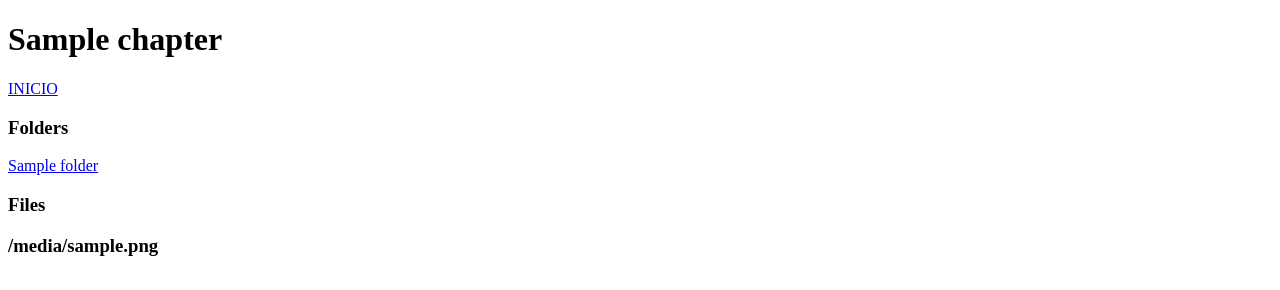
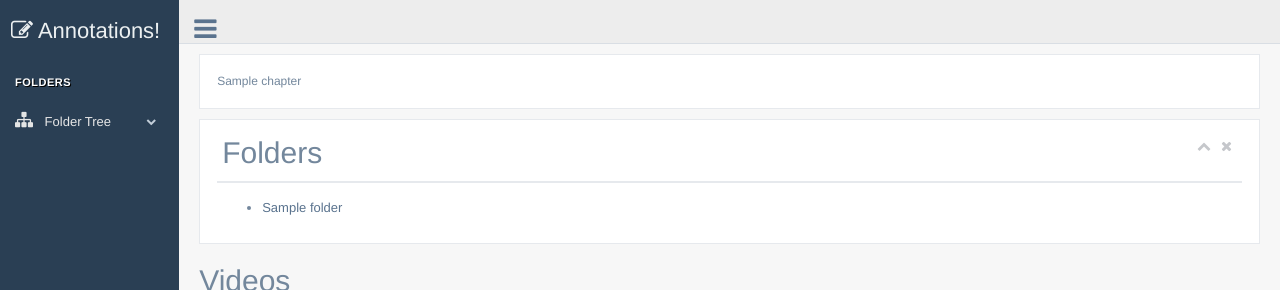
Before and after one commit to GabrielRocha/courses_annotations, a Flask app: template course_annotation/templates/chapter.html in a window 1280 px wide. Shown: the top 290 px of the page. Run offline with Flask 2, Linux system fonts and the light colour scheme; the template is opened without the code that fills it: most values are stand-ins (such as "Sample title", 1, 10 or a date in 2020); parts of the project's set-up code (start-up, migrations or seed data) failed here and were passed over; some libraries are stand-ins or nearby versions.

Commit message:
use gentelella bootstrap template

```diff
--- a/course_annotation/static/css/custom.css
+++ b/course_annotation/static/css/custom.css
@@ -50,8 +50,11 @@ html , body{
     font-size: 27px;
     margin: 13px 0 0 3px
 }
-.content_videos{
-    height: 92vh;
+.mce-tinymce{
+    width: 100% !important;
+}
+.left_col.scroll-view{
+    width: 100%;
 }
 .site_title img {
     max-height: 66px;
@@ -128,6 +131,9 @@ html , body{
 .profile_pic {
     width: 35%;
     float: left
+}
+.video-title{
+    font-size: 150%;
 }
 .img-circle.profile_img {
     width: 70%;
@@ -755,7 +761,6 @@ a:focus {
 }
 .panel_toolbox {
     float: right;
-    min-width: 70px
 }
 .panel_toolbox>li {
     float: left;
@@ -1489,7 +1494,7 @@ span.right {
 }
 @media (min-width: 992px) {
     footer {
-        margin-left: 14%;
+        /*margin-left: 14%;*/
     }
 }
 @media (min-width: 992px) {
--- a/course_annotation/templates/base_site.html
+++ b/course_annotation/templates/base_site.html
@@ -5,19 +5,21 @@
         {% block meta %}
             <meta http-equiv="Content-Type" content="text/html; charset=UTF-8">
             <!-- Meta, title, CSS, favicons, etc. -->
-        <link rel="shortcut icon" href="#" />
+            <link rel="shortcut icon" href="#"/>
             <meta charset="utf-8">
             <meta http-equiv="X-UA-Compatible" content="IE=edge">
             <meta name="viewport" content="width=device-width, initial-scale=1">
         {% endblock meta %}
 
-      <title>Gentelella Alela! | {% block title %}{% endblock %}</title>
+        <title>Annotations | {% block title %}{% endblock %}</title>
 
         {% block stylesheets %}
             <!-- Bootstrap -->
-        <link href="{{ url_for('static', filename='vendors/bootstrap/dist/css/bootstrap.min.css') }}" rel="stylesheet">
+            <link href="{{ url_for('static', filename='vendors/bootstrap/dist/css/bootstrap.min.css') }}"
+                  rel="stylesheet">
             <!-- Font Awesome -->
-        <link href="{{ url_for('static', filename='vendors/font-awesome/css/font-awesome.min.css') }}" rel="stylesheet">
+            <link href="{{ url_for('static', filename='vendors/font-awesome/css/font-awesome.min.css') }}"
+                  rel="stylesheet">
         {% endblock stylesheets %}
         <!-- Custom Theme Style -->
         <link href="{{ url_for('static', filename='css/custom.css') }}" rel="stylesheet">
@@ -31,7 +33,7 @@
 
             {% block sidebar %}
                 <div class="menu_fixed col-md-3 left_col {% block sidebar_class %} {% endblock sidebar_class %}">
-              {% include "site_template/sidebar.html" %}
+                    {% include "sidebar.html" %}
                 </div>
             {% endblock sidebar %}
 
@@ -52,24 +54,21 @@
                 <!-- {{ content }} -->
             {% endblock content %}
 
+        </div>
+    </div>
     {% block footer %}
         <footer>
-              {% include "site_template/footer.html" %}
+            {% include "footer.html" %}
         </footer>
     {% endblock footer %}
-        </div>
-      </div>
 
+    <script src="{{ url_for('static', filename='vendors/jquery/dist/jquery.min.js') }}"></script>
+    <script src="{{ url_for('static', filename='vendors/bootstrap/dist/js/bootstrap.min.js') }}"></script>
+    <script src="{{ url_for('static', filename='vendors/fastclick/lib/fastclick.js') }}"></script>
+    <script src="{{ url_for('static', filename='js/custom.js') }}"></script>
     {% block javascripts %}
-        <!-- jQuery -->
-        <script src="{{ url_for('static', filename='vendors/jquery/dist/jquery.min.js') }}"></script>
-        <!-- Bootstrap -->
-        <script src="{{ url_for('static', filename='vendors/bootstrap/dist/js/bootstrap.min.js') }}"></script>
-        <!-- FastClick -->
-        <script src="{{ url_for('static', filename='vendors/fastclick/lib/fastclick.js') }}"></script>
+
     {% endblock %}
-        <!-- Custom Theme Scripts -->
-        <script src="{{ url_for('static', filename='js/custom.js') }}"></script>
 {% endblock body %}
 </body>
 </html>
--- a/course_annotation/templates/chapter.html
+++ b/course_annotation/templates/chapter.html
@@ -1,48 +1,94 @@
-<!DOCTYPE html>
-<html lang="en">
-<head>
-    <meta charset="UTF-8">
-    <meta http-equiv='cache-control' content='no-cache'>
-    <meta http-equiv='expires' content='0'>
-    <title>{{ chapter }}</title>
-    <script src="https://ajax.googleapis.com/ajax/libs/jquery/3.3.1/jquery.min.js"></script>
-    <script src="/static/js/tinymce/tinymce.min.js"></script>
-    <style>
-        textarea {
-          width: 420px;
-          height: 210px;
-        }
-    </style>
-</head>
-<body>
-<h1>{{ chapter }}</h1>
-<a href="/">INICIO</a>
-<h3>Folders</h3>
-{% for folder in folders %}
-    <p><a href="/chapter/{{ chapter }}{{ folder }}/">{{ folder }}</a></p>
+{% extends "base_site.html" %}
+
+{% block title %} {{ chapter }} {% endblock title %}
+
+{% block stylesheets %}
+    {{ super() }}
+{% endblock stylesheets %}
+
+{% block content %}
+    <div class="right_col" role="main">
+    <div class="content_videos">
+    <div class="x_panel">
+        <h6>{{ chapter }}</h6>
+    </div>
+    {% if folders_directory %}
+        <div class="x_panel">
+            <div class="x_title">
+                <h2>Folders</h2>
+                <ul class="nav navbar-right panel_toolbox">
+                    <li>
+                        <a class="collapse-link"><i class="fa fa-chevron-up"></i></a>
+                    </li>
+                    <li><a class="close-link"><i class="fa fa-close"></i></a>
+                    </li>
+                </ul>
+                <div class="clearfix"></div>
+            </div>
+            <div class="x_content">
+                <ul>
+                    {% for folder in folders_directory %}
+                        <li><a href="/chapter/{{ chapter }}/{{ folder }}/">{{ folder }}</a></li>
+                    {% endfor %}
+                </ul>
+            </div>
+        </div>
+    {% endif %}
+
+    <h2>Videos</h2>
+    <div class="clearfix"></div>
+
+    {% for file_name, file in files %}
+        <div class="x_panel" style="height: auto;">
+            <div class="x_title">
+                <b class="video-title">{{ file_name }}</b>
+                <ul class="nav navbar-right panel_toolbox">
+                    <li>
+                        <a class="collapse-link"><i class="fa fa-chevron-down"></i></a>
+                    </li>
+                    <li><a class="close-link"><i class="fa fa-close"></i></a>
+                    </li>
+                </ul>
+                <div class="clearfix"></div>
+            </div>
+            <div class="x_content" style="display: none;">
+                <div class="row">
+                    <div class="col-md-6">
+                        <video id="{{ file_name }}" width="100%" height="100%" controls>
+                            <source src="/file/{{ chapter }}/{{ file.video }}" type="video/mp4">
+                            Your browser does not support the video tag.
+                        </video>
+                    </div>
+                    <div class="col-md-6">
+                        {% if  file.annotation %}
+                            <textarea class="annotation" video="{{ file_name }}"
+                                      link="{{ chapter }}/{{ file.annotation }}"></textarea>
+                        {% else %}
+                            <button class="create_annotation btn btn-success"
+                                    file="{{ chapter }}/{{ folder }}{{ file_name }}">
+                                <b>Create Annotation</b>
+                            </button>
+                        {% endif %}
+                    </div>
+                </div>
+            </div>
+        </div>
+    {% else %}
+        <small>No videos</small>
     {% endfor %}
 
-<h3>Files</h3>
-{% for file_name, file in files %}
-    <p>
-        <h3>{{ file_name }}</h3>
-        <br/>
-         <video id="{{ file_name }}" width="100%" height="50%" controls>
-          <source src="/file/{{ chapter }}{{ folder }}{{ file.video }}" type="video/mp4">
-        Your browser does not support the video tag.
-        </video>
-        {% if  file.annotation %}
-            <textarea class="annotation" video="{{ file_name }}"  link="{{ chapter }}{{ folder }}{{ file.annotation }}"></textarea>
-        {% else %}
-            <button class="create_annotation" file="{{ chapter }}{{ folder }}{{ file_name }}">Create Annotation</button>
-        {% endif %}
-    </p>
-    <hr>
-{% endfor %}
-</body>
 
+
+
+{% endblock content %}
+{% block javascripts %}
+    <script src="{{ url_for('static', filename='js/tinymce/tinymce.min.js') }}"></script>
     <script>
-    $(document).ready(function(){
+        $(document).ready(function () {
+            $('.collapsed')
+                .css('height', 'auto')
+                .find('.collapse-link i').toggleClass('fa-chevron-up fa-chevron-down').end()
+                .find('.x_content').css('display', 'none');
             tinymce.init({
                 selector: 'textarea',
                 height: 'auto',
@@ -57,7 +103,7 @@
                 content_css: [
                     '//fonts.googleapis.com/css?family=Lato:300,300i,400,400i',
                     '//www.tinymce.com/css/codepen.min.css'],
-            init_instance_callback : function(editor){
+                init_instance_callback: function (editor) {
                     load_file(editor.id);
                 },
                 setup: function (editor) {
@@ -74,9 +120,9 @@
                         text: 'Time Video',
                         icon: "mce-ico mce-i-notice",
                         onclick: function () {
-                        var video_id = $("#"+editor.id).attr("video");
-                        var video_time = $("[id='"+video_id+"']")[0].currentTime;
-                        editor.insertContent('<p><b>'+format_time(video_time)+'</b> - </p>');
+                            var video_id = $("#" + editor.id).attr("video");
+                            var video_time = $("[id='" + video_id + "']")[0].currentTime;
+                            editor.insertContent('<p><b>' + format_time(video_time) + '</b> - </p>');
                         }
                     });
 
@@ -84,9 +130,9 @@
                         text: 'Save',
                         icon: "mce-ico mce-i-save",
                         onclick: function () {
-                      var path = $("#"+editor.id).attr("link");
-                      var posting = $.post( "/save", { file_name: path, text: editor.getContent().toString()});
-                      posting.done(function( data ) {
+                            var path = $("#" + editor.id).attr("link");
+                            var posting = $.post("/save", {file_name: path, text: editor.getContent().toString()});
+                            posting.done(function (data) {
                                 alert(data);
                             });
                         }
@@ -95,10 +141,10 @@
             });
         });
 
-    $(".create_annotation").click(function(){
+        $(".create_annotation").click(function () {
             var file = $(this).attr("file");
-        var posting = $.post( "/create", { file_name: file });
-        posting.done(function( data ) {
+            var posting = $.post("/create", {file_name: file});
+            posting.done(function (data) {
                 alert(data);
                 if (String(data) == String("Annotation created!")) {
                     window.location.reload();
@@ -107,7 +153,7 @@
         });
 
 
-    function load_file(tag_id){
+        function load_file(tag_id) {
             var path = $("#" + tag_id).attr("link");
             $.get({cache: false, url: "/file/" + path}, function (data) {
                 var iframe = $("#" + tag_id + "_ifr");
@@ -115,17 +161,18 @@
                 $("body", iframe.contents()).append(data.toString());
             });
         }
-      function format_time(time){
+
+        function format_time(time) {
             var seconds = Math.floor(time) % 60;
-        if (seconds < 10){
-            seconds = "0"+seconds;
+            if (seconds < 10) {
+                seconds = "0" + seconds;
             }
             var minutes = parseInt((Math.floor(time) / 60) % 60);
-        if (minutes < 10){
-            minutes = "0"+minutes;
+            if (minutes < 10) {
+                minutes = "0" + minutes;
             }
-        return minutes+":"+seconds;
+            return minutes + ":" + seconds;
         }
 
     </script>
-</html>
+{% endblock %}
--- a/course_annotation/templates/site_template/sidebar.html
+++ b/course_annotation/templates/sidebar.html
@@ -37,7 +37,7 @@
                                                             </a>
                                                         </li>
                                                         <li class="sub_menu">
-                                                            <a href="/chapter/{{ folder }}/{{ folder_level_two }}/{{ folder_level_three }}/">
+                                                            <a href="/chapter/{{ folder }}/{{ folder_level_two }}/{{ folder_level_three }}">
                                                                 {{ folder_level_three }}
                                                             </a>
                                                         </li>
@@ -46,13 +46,13 @@
                                             </li>
                                         {% else %}
                                             <li>
-                                                <a href="/chapter/{{ folder }}/{{ folder_level_two }}/">{{ folder_level_two }}</a>
+                                                <a href="/chapter/{{ folder }}/{{ folder_level_two }}">{{ folder_level_two }}</a>
                                             </li>
                                         {% endif %}
                                     {% endfor %}
                                 </ul>
                             {% else %}
-                                <a href="/chapter/{{ folder }}/">{{ folder }}</a>
+                                <a href="/chapter/{{ folder }}">{{ folder }}</a>
                             {% endif %}
                         {% endfor %}
                     </ul>
```
Also changed, not shown: course_annotation/templates/index.html (+6 -4 lines), course_annotation/templates/footer.html (renamed from course_annotation/templates/site_template/footer.html). Lines whose indentation alone changed are shown as unchanged.
